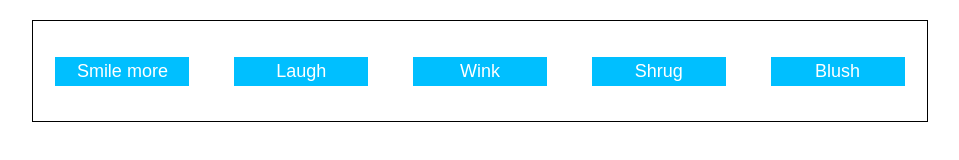
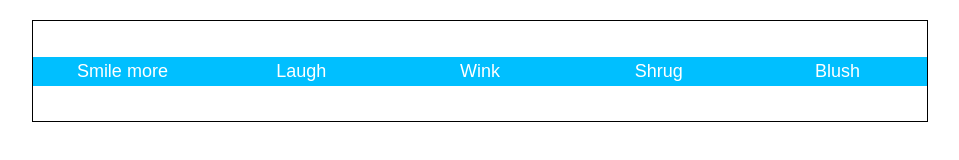
Before and after one commit to sushant4032/fragile, a plain HTML site: page flexbox/align.html in a window 1280 px wide. Shown: the whole page, without its empty margins (160-1119 px from the left). Drawn offline with Linux system fonts and the light colour scheme.

Commit message:
flexbox alignment

```diff
--- a/flexbox/align.html
+++ b/flexbox/align.html
@@ -18,11 +18,11 @@
         button {
             font-size: 18px;
             line-height: 1.5;
-            width: 15%;
             background: deepskyblue;
             color: white;
             border: none;
             cursor: pointer;
+            flex:1 50px;
         }
 
         button:hover {
@@ -33,8 +33,9 @@
             height: 100px;
             border: 1px solid black;
             display: flex;
+            flex-flow:row wrap;
             align-items: center;
-            justify-content:space-around;
+            justify-content:stretch;
         }
 
         /* Add your flexbox CSS below here */
```
